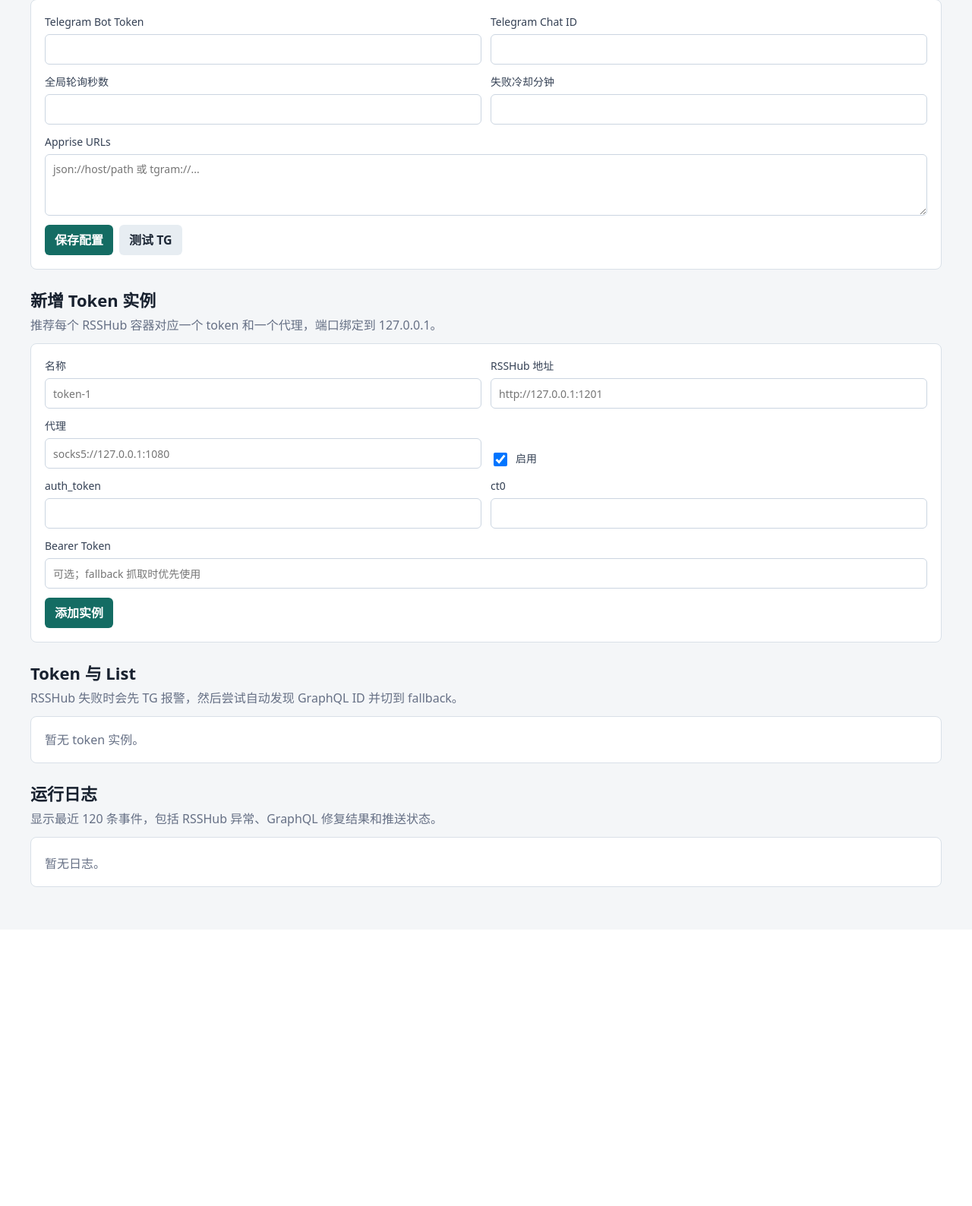
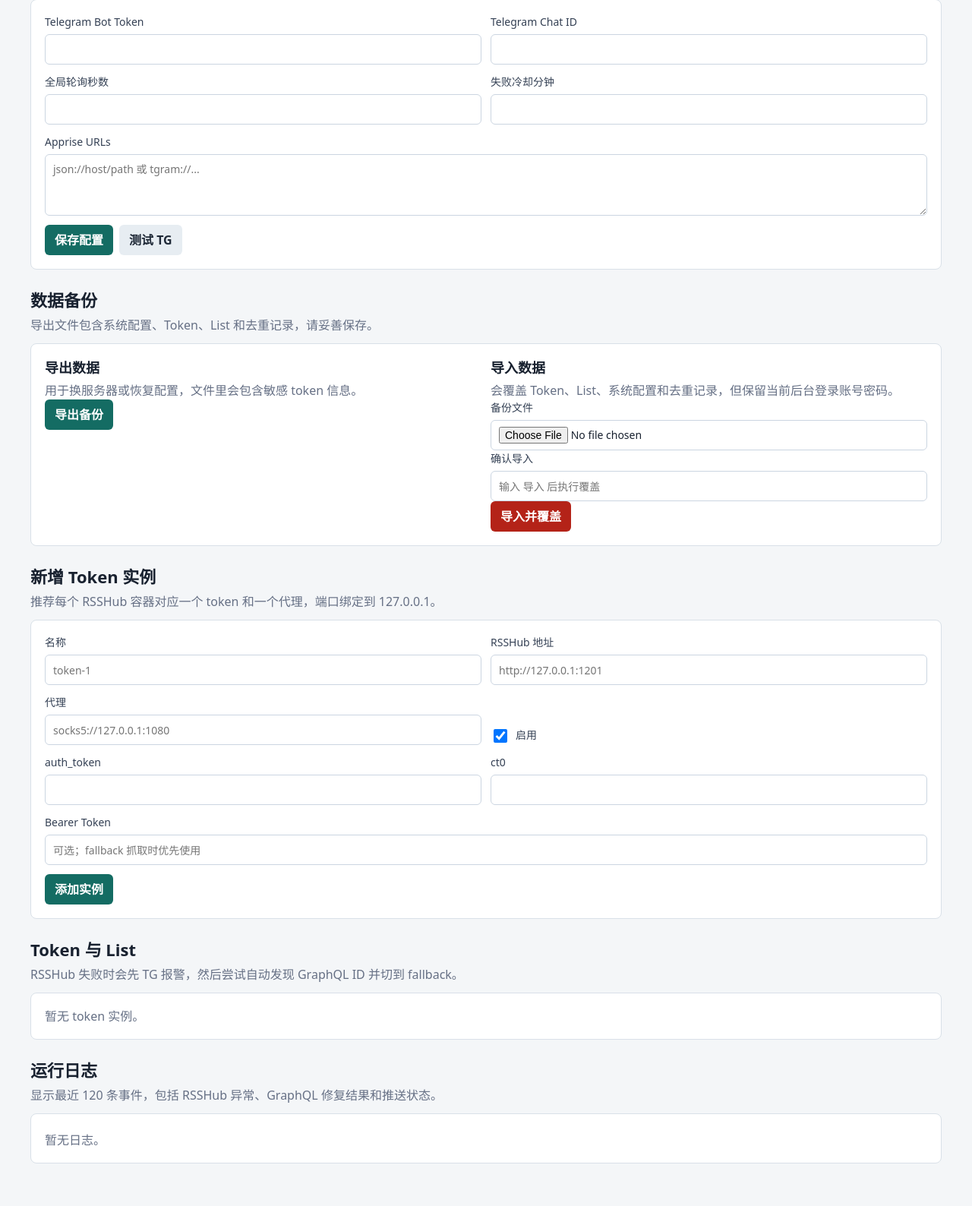
Before and after one commit to mmk58860-code/tuite-tg, a FastAPI app: template app/templates/index.html in a window 1280 px wide. Shown: the part 154-1742 px from the top of the page at 76% size. Before the commit the page ends 1322 px from the top, so only its background shows below. Run offline with FastAPI, Linux system fonts and the light colour scheme; the template is opened without the code that fills it, so the values that code supplies are empty.

Commit message:
Add data backup import export

```diff
--- a/app/main.py
+++ b/app/main.py
@@ -1,12 +1,13 @@
 from __future__ import annotations
 
+import json
 import os
-from datetime import timedelta
+from datetime import datetime, timedelta
 from contextlib import asynccontextmanager
 
 from dotenv import load_dotenv
-from fastapi import Depends, FastAPI, Form, HTTPException, Request
-from fastapi.responses import HTMLResponse, RedirectResponse
+from fastapi import Depends, FastAPI, File, Form, HTTPException, Request, UploadFile
+from fastapi.responses import HTMLResponse, RedirectResponse, Response
 from fastapi.security import OAuth2PasswordRequestForm
 from fastapi.staticfiles import StaticFiles
 from fastapi.templating import Jinja2Templates
@@ -15,6 +16,8 @@ from sqlalchemy.orm import Session
 from . import auth
 from .database import (
     Log,
+    SeenItem,
+    Setting,
     TokenInstance,
     WatchList,
     add_log,
@@ -33,6 +36,48 @@ load_dotenv()
 
 BASE_DIR = os.path.dirname(os.path.abspath(__file__))
 templates = Jinja2Templates(directory=os.path.join(BASE_DIR, "templates"))
+
+TOKEN_EXPORT_FIELDS = [
+    "id",
+    "name",
+    "rsshub_url",
+    "auth_token",
+    "ct0",
+    "bearer_token",
+    "proxy_url",
+    "enabled",
+    "healthy",
+    "use_fallback",
+    "graphql_query_id",
+    "last_error",
+    "last_checked_at",
+    "last_success_at",
+    "last_alerted_at",
+    "last_repaired_at",
+    "cooldown_until",
+    "created_at",
+    "updated_at",
+]
+LIST_EXPORT_FIELDS = [
+    "id",
+    "token_id",
+    "name",
+    "list_id",
+    "enabled",
+    "subscription_checked_at",
+    "subscription_error",
+    "created_at",
+]
+SEEN_EXPORT_FIELDS = [
+    "item_id",
+    "list_id",
+    "token_id",
+    "title",
+    "link",
+    "created_at",
+    "forwarded_at",
+]
+PROTECTED_IMPORT_SETTINGS = {"admin_username", "admin_password_hash"}
 
 
 @asynccontextmanager
@@ -193,6 +238,86 @@ async def test_telegram(
         add_log(db, "INFO", "Telegram 测试消息发送成功")
     except Exception as exc:
         add_log(db, "ERROR", f"Telegram 测试失败: {exc}")
+    return RedirectResponse("/", status_code=303)
+
+
+@app.get("/data/export")
+async def export_data(
+    db: Session = Depends(get_db),
+    _: str = Depends(current_user_from_cookie),
+):
+    payload = {
+        "schema_version": 1,
+        "app": "tuite-tg",
+        "exported_at": utc_now().isoformat(),
+        "settings": [
+            {"key": item.key, "value": item.value}
+            for item in db.query(Setting).order_by(Setting.key.asc()).all()
+        ],
+        "token_instances": [
+            serialize_row(item, TOKEN_EXPORT_FIELDS)
+            for item in db.query(TokenInstance).order_by(TokenInstance.id.asc()).all()
+        ],
+        "watch_lists": [
+            serialize_row(item, LIST_EXPORT_FIELDS)
+            for item in db.query(WatchList).order_by(WatchList.id.asc()).all()
+        ],
+        "seen_items": [
+            serialize_row(item, SEEN_EXPORT_FIELDS)
+            for item in db.query(SeenItem).order_by(SeenItem.id.asc()).all()
+        ],
+    }
+    filename = f"tuite-tg-backup-{utc_now().strftime('%Y%m%d%H%M%S')}.json"
+    return Response(
+        content=json.dumps(payload, ensure_ascii=False, indent=2),
+        media_type="application/json",
+        headers={"Content-Disposition": f'attachment; filename="{filename}"'},
+    )
+
+
+@app.post("/data/import")
+async def import_data(
+    backup_file: UploadFile = File(...),
+    confirm_text: str = Form(""),
+    db: Session = Depends(get_db),
+    _: str = Depends(current_user_from_cookie),
+):
+    if confirm_text.strip() != "导入":
+        add_log(db, "ERROR", "导入取消：确认文字不正确")
+        return RedirectResponse("/", status_code=303)
+
+    try:
+        raw = await backup_file.read()
+        payload = json.loads(raw.decode("utf-8-sig"))
+        if payload.get("app") != "tuite-tg":
+            raise ValueError("不是 Tuite TG 备份文件")
+    except Exception as exc:
+        add_log(db, "ERROR", f"导入失败：备份文件无法读取 ({exc})")
+        return RedirectResponse("/", status_code=303)
+
+    try:
+        db.query(SeenItem).delete()
+        db.query(WatchList).delete()
+        db.query(TokenInstance).delete()
+
+        for item in payload.get("settings", []):
+            key = str(item.get("key", "")).strip()
+            if key and key not in PROTECTED_IMPORT_SETTINGS:
+                set_setting(db, key, str(item.get("value", "")))
+
+        for item in payload.get("token_instances", []):
+            db.add(TokenInstance(**clean_payload(item, TOKEN_EXPORT_FIELDS)))
+
+        for item in payload.get("watch_lists", []):
+            db.add(WatchList(**clean_payload(item, LIST_EXPORT_FIELDS)))
+
+        for item in payload.get("seen_items", []):
+            db.add(SeenItem(**clean_payload(item, SEEN_EXPORT_FIELDS)))
+
+        add_log(db, "INFO", "数据导入完成，已覆盖 Token、List、系统配置和去重记录")
+    except Exception as exc:
+        db.rollback()
+        add_log(db, "ERROR", f"导入失败：{exc}")
     return RedirectResponse("/", status_code=303)
 
 
@@ -377,3 +502,33 @@ def extract_list_id(value: str) -> str:
         return match.group(1)
     match = re.search(r"(\d{5,})", value)
     return match.group(1) if match else value
+
+
+def serialize_row(row: object, fields: list[str]) -> dict[str, object]:
+    data: dict[str, object] = {}
+    for field in fields:
+        value = getattr(row, field)
+        data[field] = value.isoformat() if isinstance(value, datetime) else value
+    return data
+
+
+def clean_payload(item: dict[str, object], fields: list[str]) -> dict[str, object]:
+    data: dict[str, object] = {}
+    for field in fields:
+        if field not in item:
+            continue
+        value = item[field]
+        if field.endswith("_at") or field == "cooldown_until":
+            value = parse_datetime(value)
+        data[field] = value
+    return data
+
+
+def parse_datetime(value: object) -> datetime | None:
+    if not value:
+        return None
+    if isinstance(value, datetime):
+        return value
+    if isinstance(value, str):
+        return datetime.fromisoformat(value.replace("Z", "+00:00"))
+    return None
--- a/app/static/style.css
+++ b/app/static/style.css
@@ -98,7 +98,8 @@ p {
 }
 
 .settings-grid,
-.token-form {
+.token-form,
+.backup-grid {
   display: grid;
   grid-template-columns: repeat(2, minmax(0, 1fr));
   gap: 12px;
@@ -143,7 +144,24 @@ button {
   cursor: pointer;
 }
 
+.button-link {
+  display: inline-flex;
+  align-items: center;
+  justify-content: center;
+  min-height: 38px;
+  border-radius: 6px;
+  padding: 8px 13px;
+  background: var(--brand);
+  color: #fff;
+  font-weight: 700;
+  text-decoration: none;
+}
+
 button:hover {
+  background: var(--brand-dark);
+}
+
+.button-link:hover {
   background: var(--brand-dark);
 }
 
@@ -305,6 +323,7 @@ summary {
 
   .settings-grid,
   .token-form,
+  .backup-grid,
   .list-form,
   .row,
   .log {
--- a/app/templates/index.html
+++ b/app/templates/index.html
@@ -28,6 +28,37 @@
       <button type="submit" class="secondary" formaction="/settings/test-telegram">测试 TG</button>
     </div>
   </form>
+</section>
+
+<section class="band">
+  <div class="section-head">
+    <div>
+      <h1>数据备份</h1>
+      <p>导出文件包含系统配置、Token、List 和去重记录，请妥善保存。</p>
+    </div>
+  </div>
+  <div class="panel backup-grid">
+    <div>
+      <h2>导出数据</h2>
+      <p class="muted">用于换服务器或恢复配置，文件里会包含敏感 token 信息。</p>
+      <div class="actions">
+        <a class="button-link" href="/data/export">导出备份</a>
+      </div>
+    </div>
+    <form method="post" action="/data/import" enctype="multipart/form-data">
+      <h2>导入数据</h2>
+      <p class="muted">会覆盖 Token、List、系统配置和去重记录，但保留当前后台登录账号密码。</p>
+      <label>备份文件
+        <input name="backup_file" type="file" accept="application/json,.json" required>
+      </label>
+      <label>确认导入
+        <input name="confirm_text" placeholder="输入 导入 后执行覆盖" required>
+      </label>
+      <div class="actions">
+        <button type="submit" class="danger">导入并覆盖</button>
+      </div>
+    </form>
+  </div>
 </section>
 
 <section class="band">
```
